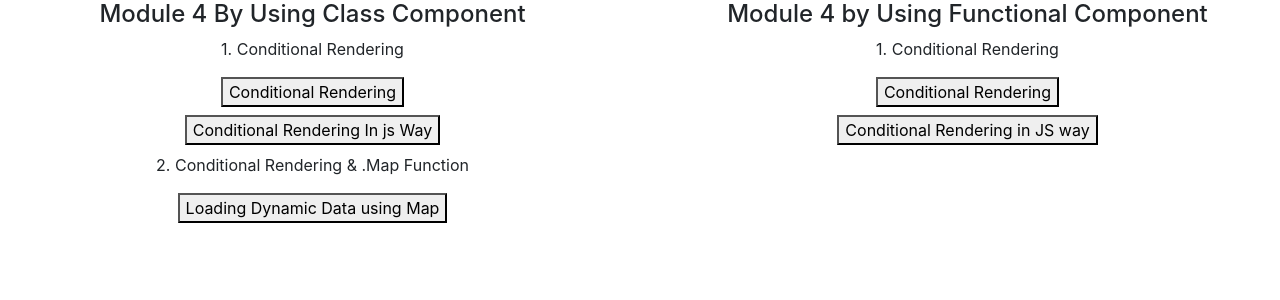
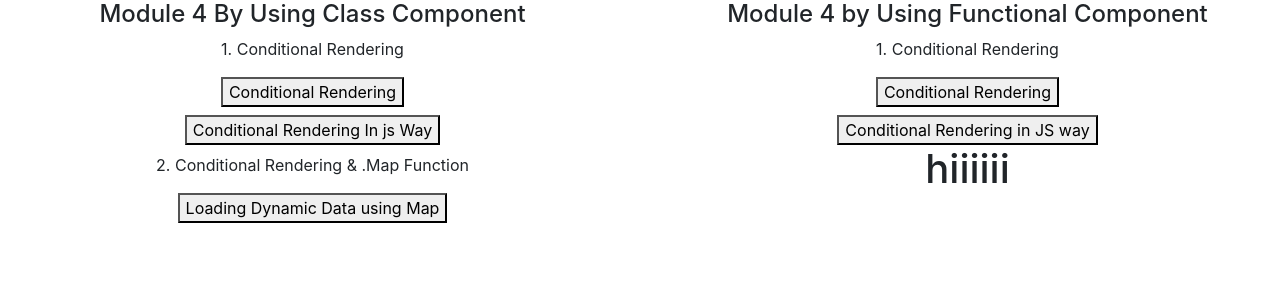
Before and after one commit to HusnainK721/my-first-app, a React (Create React App) app: page / in a window 1280 px wide. Shown: the top 300 px of the page. Built offline with nearby package versions, Linux system fonts and the light colour scheme.

Commit message:
imported to module 4

```diff
--- a/src/Component/Module-4-ListAndConditional/ListAndConditionalFunctional/C-OutputtingListDynamicUsingMapF/OutputtingListDynamicallyParentF.jsx
+++ b/src/Component/Module-4-ListAndConditional/ListAndConditionalFunctional/C-OutputtingListDynamicUsingMapF/OutputtingListDynamicallyParentF.jsx
@@ -1,12 +1,10 @@
 import React from "react";
 import { OutputtingListDynamicallyChildF } from "./OutputtingListDynamicallyChildF";
 
-const OutputtingListDynamicallyParentF = () => {
+export const OutputtingListDynamicallyParentF = () => {
   return (
     <div>
       <OutputtingListDynamicallyChildF />
     </div>
   );
 };
-
-export default OutputtingListDynamicallyParentF;
--- a/src/Component/Module-4-ListAndConditional/Module4ListAndConditional.jsx
+++ b/src/Component/Module-4-ListAndConditional/Module4ListAndConditional.jsx
@@ -5,6 +5,7 @@ import { Row, Col } from "react-bootstrap";
 import { ConditionalRenderingParentInFunc } from "./ListAndConditionalFunctional/A-ConditionalRendering/ConditionalRenderingParentInFunc";
 import { ConditionalRenderingParentInJSWayFunc } from "./ListAndConditionalFunctional/B-ConditionalRenderingInJSWayInFunc/ConditionalRenderingParentInJSWayFunc";
 import { OutputtingListDynamicallyParentC } from "./ListAndConditionalClass/C-OutputtingListDynamicallyC/OutputtingListDynamicallyParentC";
+import { OutputtingListDynamicallyParentF } from "./ListAndConditionalFunctional/C-OutputtingListDynamicUsingMapF/OutputtingListDynamicallyParentF";
 export const Module4ListAndConditional = () => {
   return (
     <div>
@@ -23,6 +24,7 @@ export const Module4ListAndConditional = () => {
             <h4>Module 4 by Using Functional Component</h4>
             <ConditionalRenderingParentInFunc />
             <ConditionalRenderingParentInJSWayFunc />
+            <OutputtingListDynamicallyParentF />
           </div>
         </Col>
       </Row>
```
Also changed, not shown: 1 other file (tests, documents, lock files or other folders).
